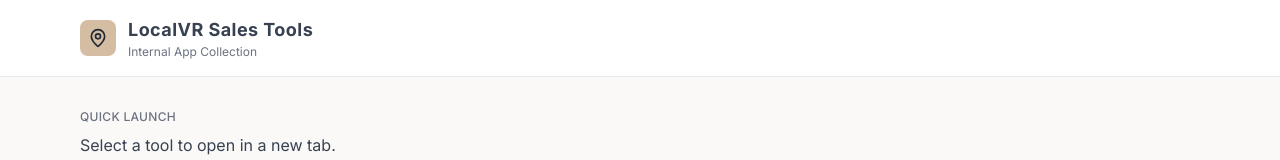
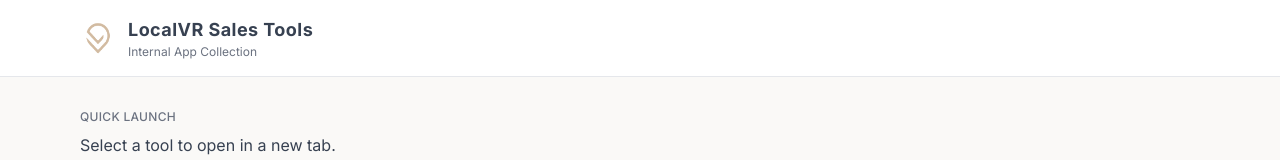
Before and after one commit to samamir0207/localvr-sales-launcher, a React (Vite) app: page / in a window 1280 px wide. Shown: the top 160 px of the page. Built offline with nearby package versions, Linux system fonts and the light colour scheme.

Commit message:
Add LocalVR logo and favicon

```diff
--- a/index.html
+++ b/index.html
@@ -2,7 +2,7 @@
 <html lang="en">
   <head>
     <meta charset="UTF-8" />
-    <link rel="icon" type="image/svg+xml" href="/vite.svg" />
+    <link rel="icon" type="image/png" href="/favicon.png" />
     <meta name="viewport" content="width=device-width, initial-scale=1.0" />
     <title>LocalVR Sales Tools</title>
     <link rel="preconnect" href="https://fonts.googleapis.com">
--- a/src/App.tsx
+++ b/src/App.tsx
@@ -5,7 +5,6 @@ import {
   Gift,
   Trophy,
   ExternalLink,
-  MapPin,
   Phone,
   LineChart,
   Search
@@ -110,11 +109,13 @@ function App() {
   return (
     <div className="min-h-screen bg-background">
       {/* Header */}
-      <header className="bg-white border-b border-border sticky top-0 z-50">
+      <header className="bg-card border-b border-border sticky top-0 z-50">
         <div className="max-w-6xl mx-auto px-4 py-4 flex items-center gap-3">
-          <div className="w-9 h-9 rounded-lg bg-primary flex items-center justify-center">
-            <MapPin className="w-5 h-5 text-primary-foreground" />
-          </div>
+          <img
+            src="/localvr-icon.png"
+            alt="LocalVR"
+            className="w-9 h-9"
+          />
           <div>
             <h1 className="text-lg font-bold text-foreground tracking-wide">
               LocalVR Sales Tools
```
Also changed, not shown: public/favicon.png (added), public/localvr-icon.png (added).
